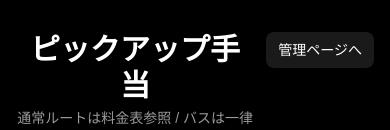
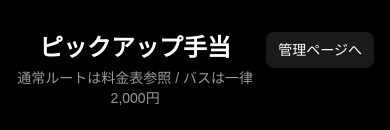
Before and after one commit to sorasasakisyougi-star/pickup-teate-app, a Next.js app: page / in a window 390 px wide. Shown: the top 130 px of the page. Built offline with nearby package versions, Linux system fonts and the light colour scheme; no server answers.

Commit message:
Update page.tsx

```diff
--- a/app/page.tsx
+++ b/app/page.tsx
@@ -823,8 +823,9 @@ export default function Page() {
       <div className="w-full max-w-4xl">
         <div className="mb-6 flex items-start justify-between gap-3 flex-wrap">
           <div className="flex-1 min-w-[220px]">
-            <h1 className="text-center text-3xl font-semibold mb-1">ピックアップ手当</h1>
-            <p className="text-center text-sm text-white/60">
+            <h1 className="text-center text-2xl sm:text-3xl font-semibold mb-1 whitespace-nowrap">
+  ピックアップ手当
+</h1>            <p className="text-center text-sm text-white/60">
               通常ルートは料金表参照 / バスは一律2,000円
             </p>
           </div>
```
